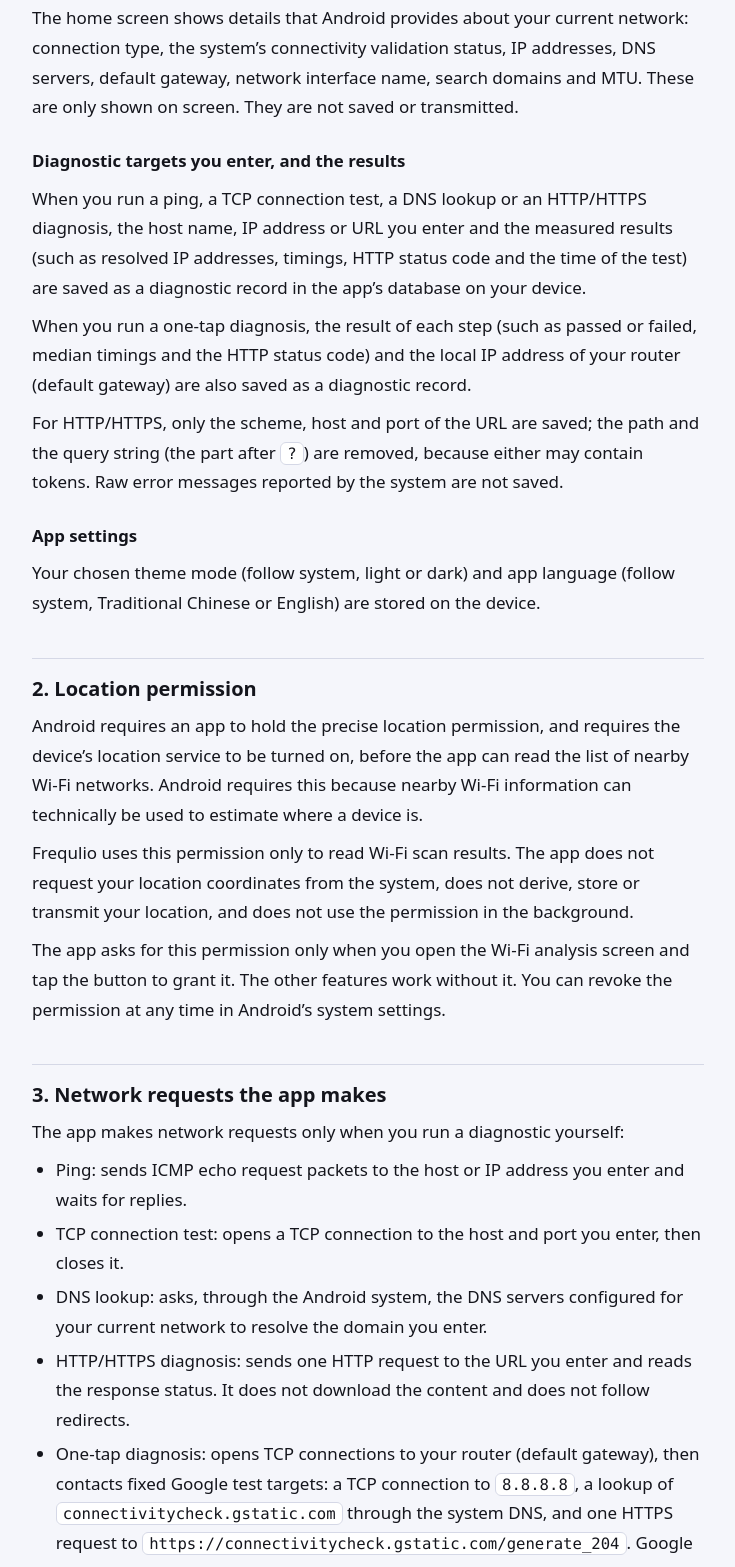
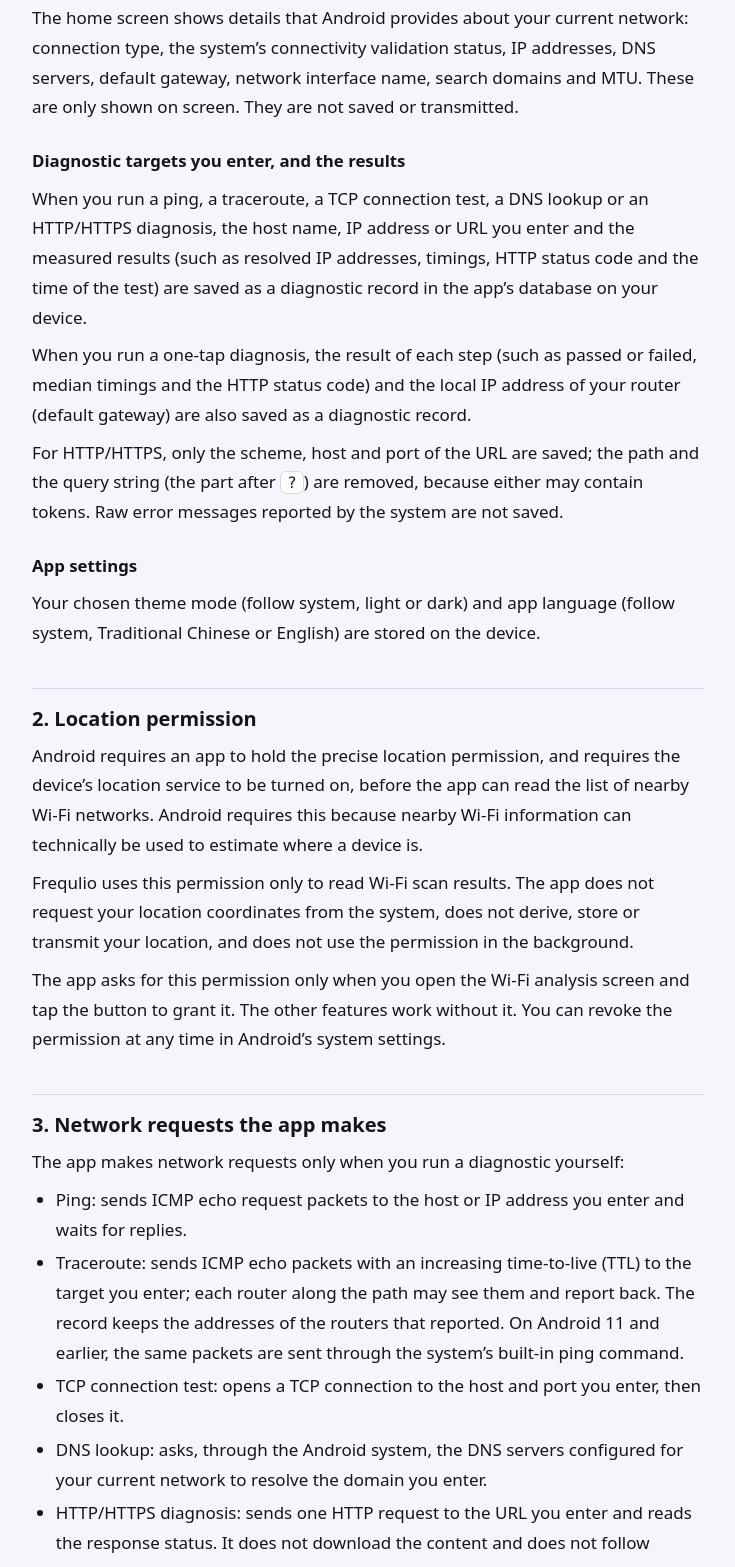
Before and after one commit to kanevanstudio/frequlio-privacy, a plain HTML site: page en.html in a window 1280 px wide. Shown: the part 993-2560 px from the top of the page, without its empty margins (272-1007 px from the left). Drawn offline with Linux system fonts and the light colour scheme.

Commit message:
Describe the traceroute tool
Co-Authored-By: Claude Opus 5.5 <noreply@anthropic.com>

```diff
--- a/en.html
+++ b/en.html
@@ -32,7 +32,7 @@ Developer: KaneVan Studio</p>
 <p>The home screen shows details that Android provides about your current network: connection type, the system’s connectivity validation status, IP addresses, DNS servers, default gateway, network interface name, search domains and MTU. These are only shown on screen. They are not saved or transmitted.</p>
 
 <h3>Diagnostic targets you enter, and the results</h3>
-<p>When you run a ping, a TCP connection test, a DNS lookup or an HTTP/HTTPS diagnosis, the host name, IP address or URL you enter and the measured results (such as resolved IP addresses, timings, HTTP status code and the time of the test) are saved as a diagnostic record in the app’s database on your device.</p>
+<p>When you run a ping, a traceroute, a TCP connection test, a DNS lookup or an HTTP/HTTPS diagnosis, the host name, IP address or URL you enter and the measured results (such as resolved IP addresses, timings, HTTP status code and the time of the test) are saved as a diagnostic record in the app’s database on your device.</p>
 <p>When you run a one-tap diagnosis, the result of each step (such as passed or failed, median timings and the HTTP status code) and the local IP address of your router (default gateway) are also saved as a diagnostic record.</p>
 <p>For HTTP/HTTPS, only the scheme, host and port of the URL are saved; the path and the query string (the part after <code>?</code>) are removed, because either may contain tokens. Raw error messages reported by the system are not saved.</p>
 
@@ -48,6 +48,7 @@ Developer: KaneVan Studio</p>
 <p>The app makes network requests only when you run a diagnostic yourself:</p>
 <ul>
 <li>Ping: sends ICMP echo request packets to the host or IP address you enter and waits for replies.</li>
+<li>Traceroute: sends ICMP echo packets with an increasing time-to-live (TTL) to the target you enter; each router along the path may see them and report back. The record keeps the addresses of the routers that reported. On Android 11 and earlier, the same packets are sent through the system’s built-in ping command.</li>
 <li>TCP connection test: opens a TCP connection to the host and port you enter, then closes it.</li>
 <li>DNS lookup: asks, through the Android system, the DNS servers configured for your current network to resolve the domain you enter.</li>
 <li>HTTP/HTTPS diagnosis: sends one HTTP request to the URL you enter and reads the response status. It does not download the content and does not follow redirects.</li>
```
Also changed, not shown: index.html (+2 -1 lines).
